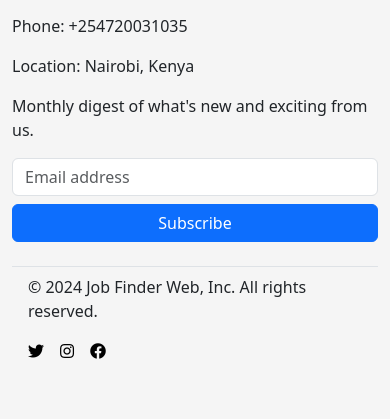
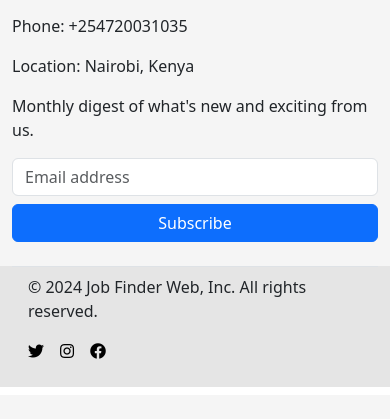
Before and after one commit to Mutai05/Job-Finder-Web, a Flask app: template app/templates/includes/footer.html in a window 390 px wide. Shown: the part 802-1221 px from the top of the page. After the commit the page ends 1189 px from the top, so only its background shows below. Run offline with Flask 3, Linux system fonts and the light colour scheme; the template is opened without the code that fills it, so the values that code supplies are empty; some libraries are stand-ins or nearby versions.

Commit message:
Updated footer content, styles and responsiveness

```diff
--- a/app/templates/includes/footer.html
+++ b/app/templates/includes/footer.html
@@ -28,7 +28,7 @@
 
       .py-4 {
         padding-top: 3rem !important;
-        padding-bottom: 1.5rem !important;
+        padding-bottom: 0 !important;
       }
 
       h5.footer-h5 {
@@ -44,6 +44,10 @@
       .divider-wrapper {
         padding-top: 5px;
         padding-bottom: 10px;
+      }
+
+      .container.container-fluid {
+        background-color: #e5e5e5;
       }
     </style>
   </head>
```
